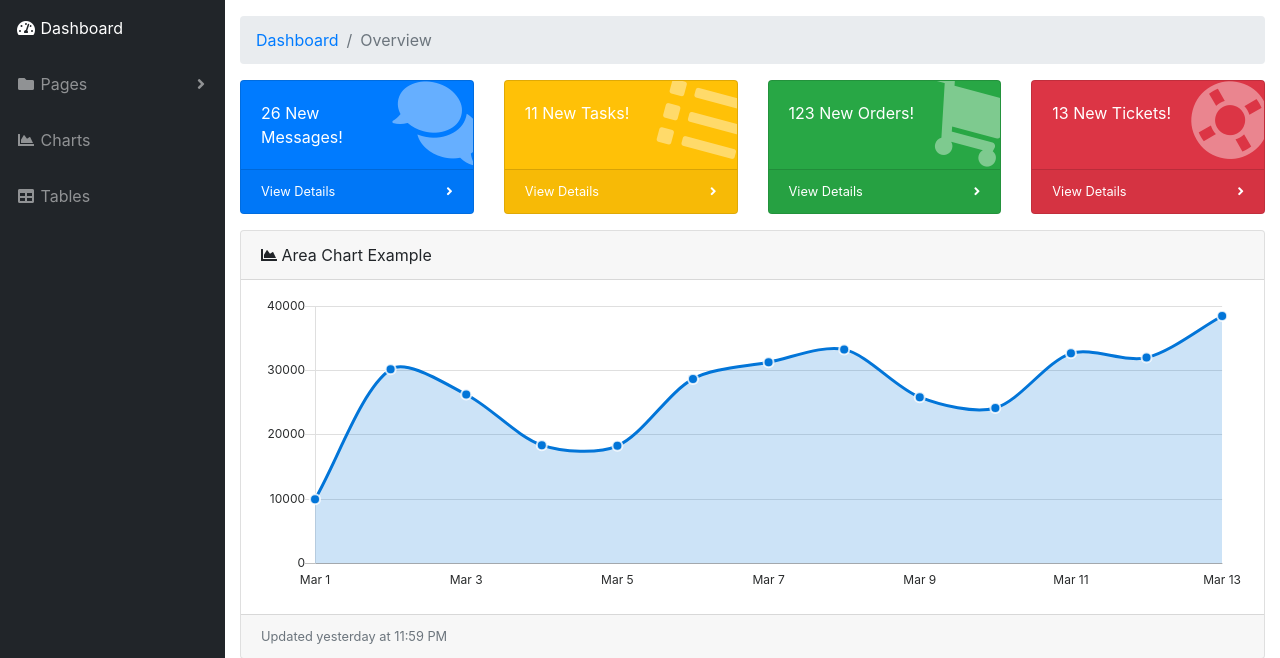
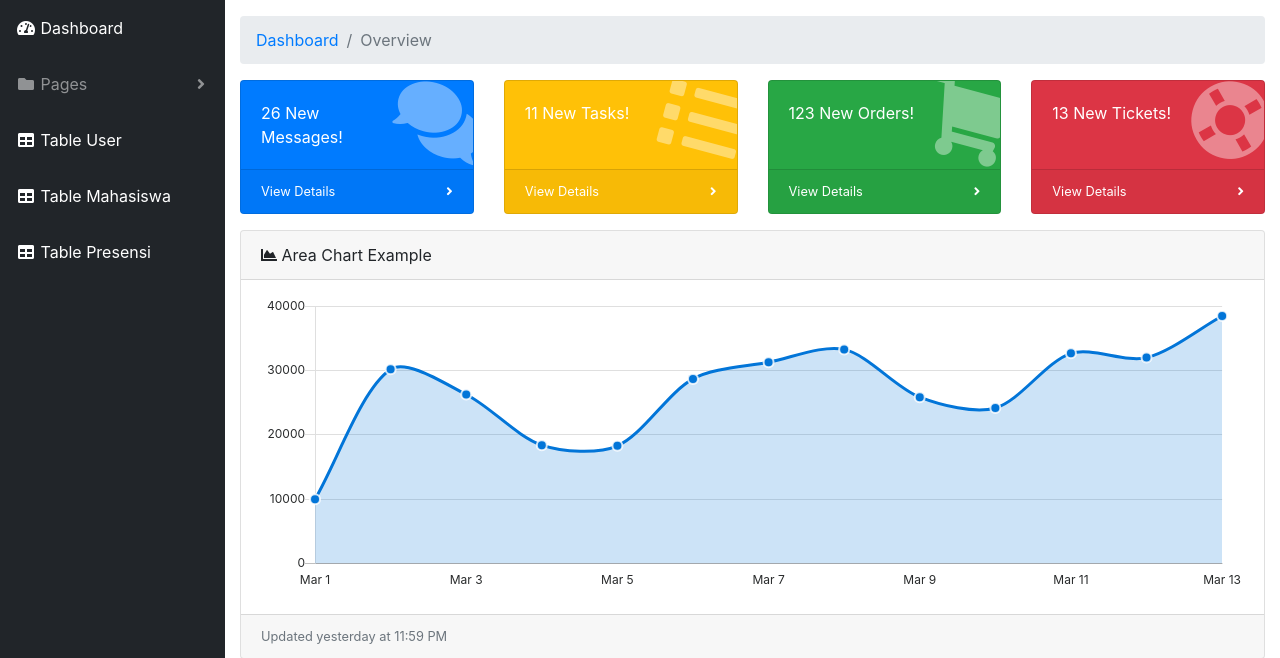
Before and after one commit to ferryFaisal/uas---aplikasi-presensi-vhika31, a PHP site: page /backend/index.php in a window 1280 px wide. Shown: the part 56-714 px from the top of the page. Run offline with PHP 8.4, Linux system fonts and the light colour scheme.

Commit message:
index (membuat dashboard backend)

```diff
--- a/backend/index.php
+++ b/backend/index.php
@@ -111,16 +111,25 @@
           <a class="dropdown-item" href="blank.html">Blank Page</a>
         </div>
       </li>
-      <li class="nav-item">
-        <a class="nav-link" href="charts.html">
-          <i class="fas fa-fw fa-chart-area"></i>
-          <span>Charts</span></a>
+      <li class="nav-item active">
+        <a class="nav-link" href="table_user.php">
+          <i class="fas fa-fw fa-table"></i>
+          <span>Table User</span></a>
+
       </li>
-      <li class="nav-item">
-        <a class="nav-link" href="tables.html">
+      <li class="nav-item active">
+        <a class="nav-link" href="table_mahasiswa.php">
           <i class="fas fa-fw fa-table"></i>
-          <span>Tables</span></a>
+          <span>Table Mahasiswa</span></a>
+
       </li>
+      <li class="nav-item active">
+        <a class="nav-link" href="table_presensi.php">
+          <i class="fas fa-fw fa-table"></i>
+          <span>Table Presensi</span></a>
+
+      </li>
+
     </ul>
 
     <div id="content-wrapper">
```
